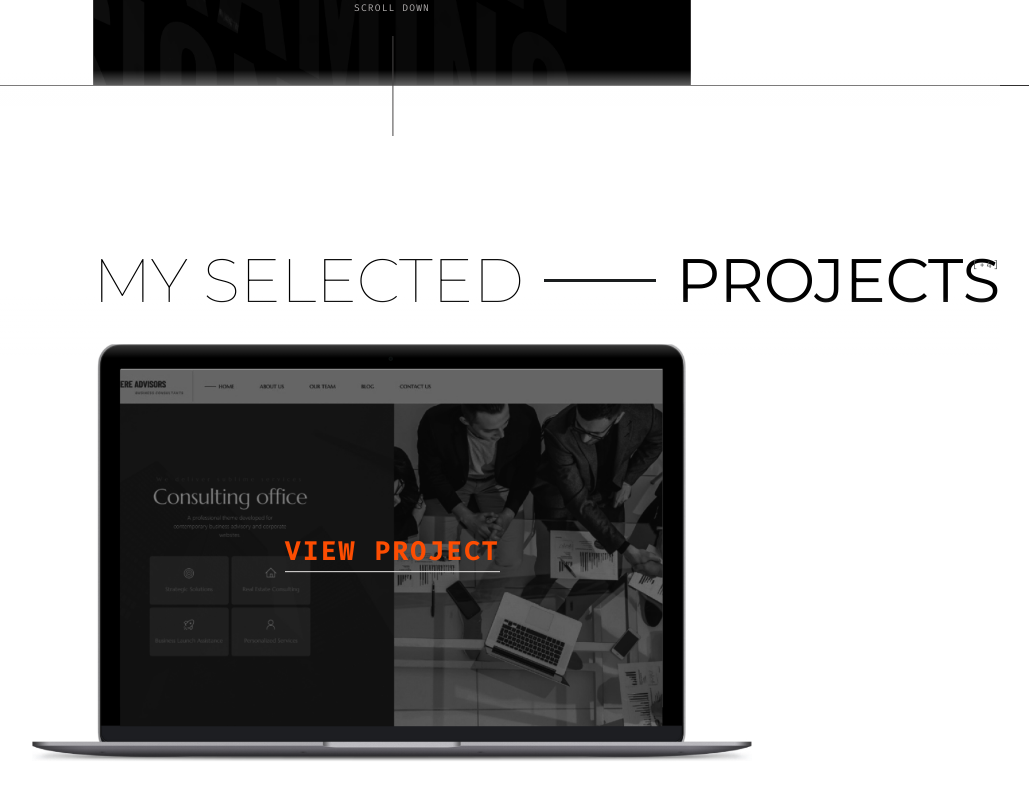
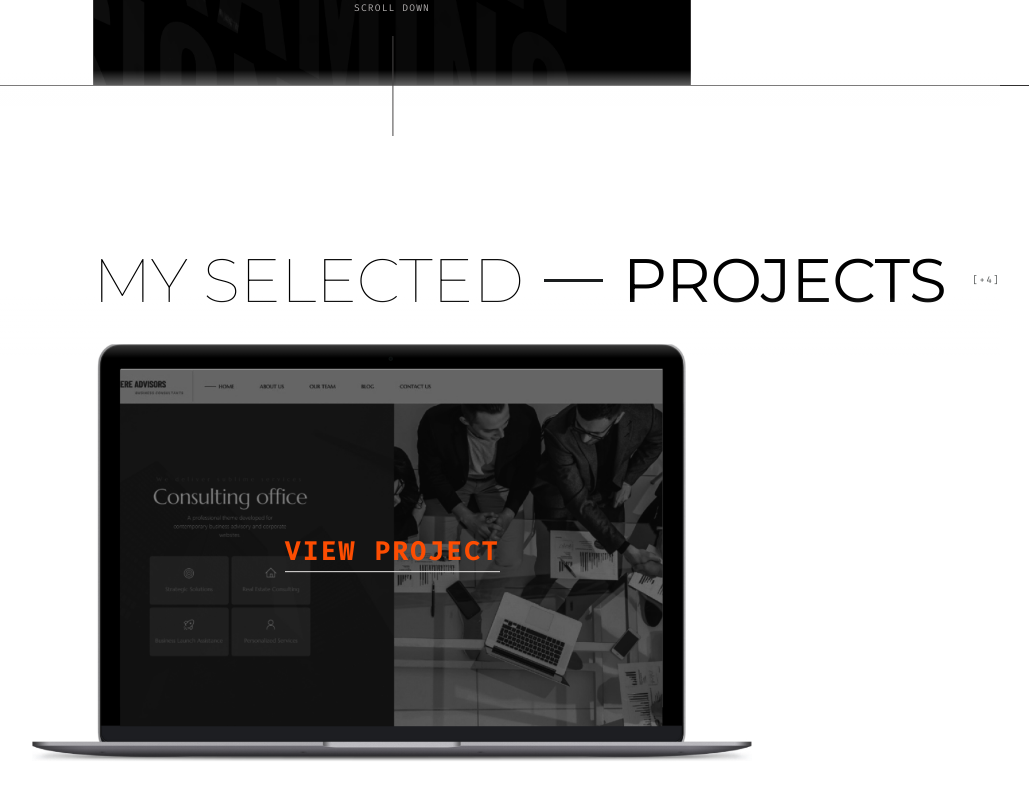
Before and after one commit to Lordev/portfolio, a Next.js app: page / in a window 1280 px wide. Shown: the part 705-1505 px from the top of the page, without its empty margins (248-1277 px from the left). Built offline with nearby package versions, Linux system fonts and the light colour scheme.

Commit message:
fix: styling issue with projects heading

```diff
--- a/src/content/home/projects-section/ProjectsHeading.tsx
+++ b/src/content/home/projects-section/ProjectsHeading.tsx
@@ -1,24 +1,20 @@
-import { ProjectData } from '@/lib/types'
+import { ProjectData } from "@/lib/types";
 
 interface ProjectsHeadingProps {
-    data: ProjectData[]
+  data: ProjectData[];
 }
 
 export default function ProjectsHeading({ data }: ProjectsHeadingProps) {
-    return (
-        <h2 className="text-heading-lg uppercase pb-120 lg:pb-64 mix-blend-difference flex text-nowrap justify-between max-lg:flex-col max-lg:gap-24 col-start-4 col-span-9 lg:items-center">
-            <span className="font-thin relative">
-            My selected
-            </span>
-            <div className='w-full h-4 bg-neutral-100 mx-24 max-lg:hidden'>
-
-            </div>
-            <span className="relative max-lg:before:content-[''] max-lg:before:h-4 max-lg:before:w-80 max-lg:before:bg-neutral-100 max-lg:before:absolute max-lg:before:top-1/2 max-lg:before:translate-y-1/2 max-lg:before:-ml-148 max-lg:ml-252 max-sm:ml-120 max-sm:before:-ml-100">
-            Projects
-            </span>
-            <span className="text-label-sm absolute lg:top-2 max-lg:bottom-120 right-0 text-neutral-300 font-label pt-24">
-            {`[+${data.length}]`}
-            </span>
-        </h2>
-    )
+  return (
+    <h2 className="text-heading-lg uppercase mb-120 lg:mb-64 mix-blend-difference flex text-nowrap justify-between max-lg:flex-col max-lg:gap-24 col-start-4 col-span-9 lg:items-center h-fit">
+      <span className="font-thin relative">My selected</span>
+      <div className="w-full h-4 bg-neutral-100 mx-24 max-lg:hidden"></div>
+      <div className="relative max-lg:before:content-[''] max-lg:before:h-4 max-lg:before:w-80 max-lg:before:bg-neutral-100 max-lg:before:absolute max-lg:before:top-1/2 max-lg:before:translate-y-1/2 max-lg:before:-ml-148 max-lg:ml-252 max-sm:ml-120 max-sm:before:-ml-100 lg:mr-64">
+        Projects
+        <span className="text-label-sm absolute right-0 text-neutral-300 font-label lg:top-1/2 lg:-translate-y-1/2 lg:-mr-64 max-lg:bottom-0">
+          {`[+${data.length}]`}
+        </span>
+      </div>
+    </h2>
+  );
 }
```
